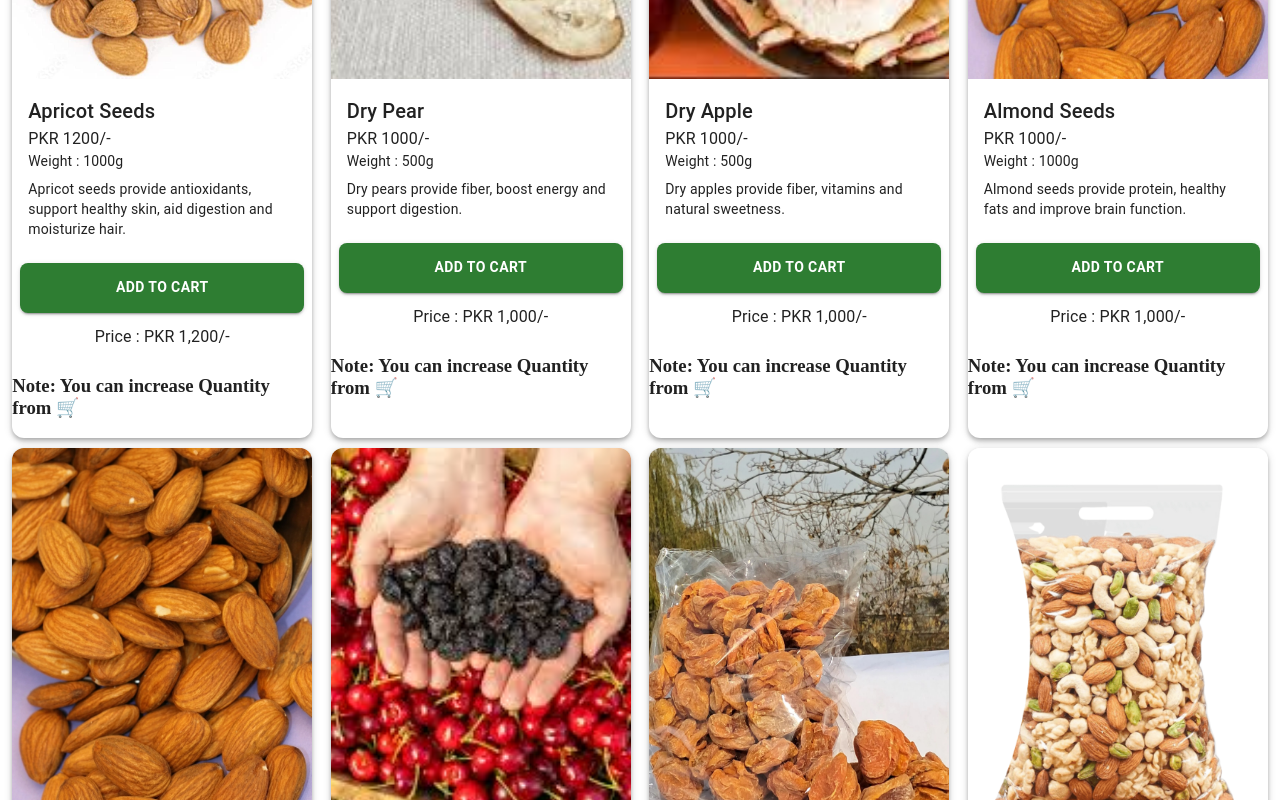
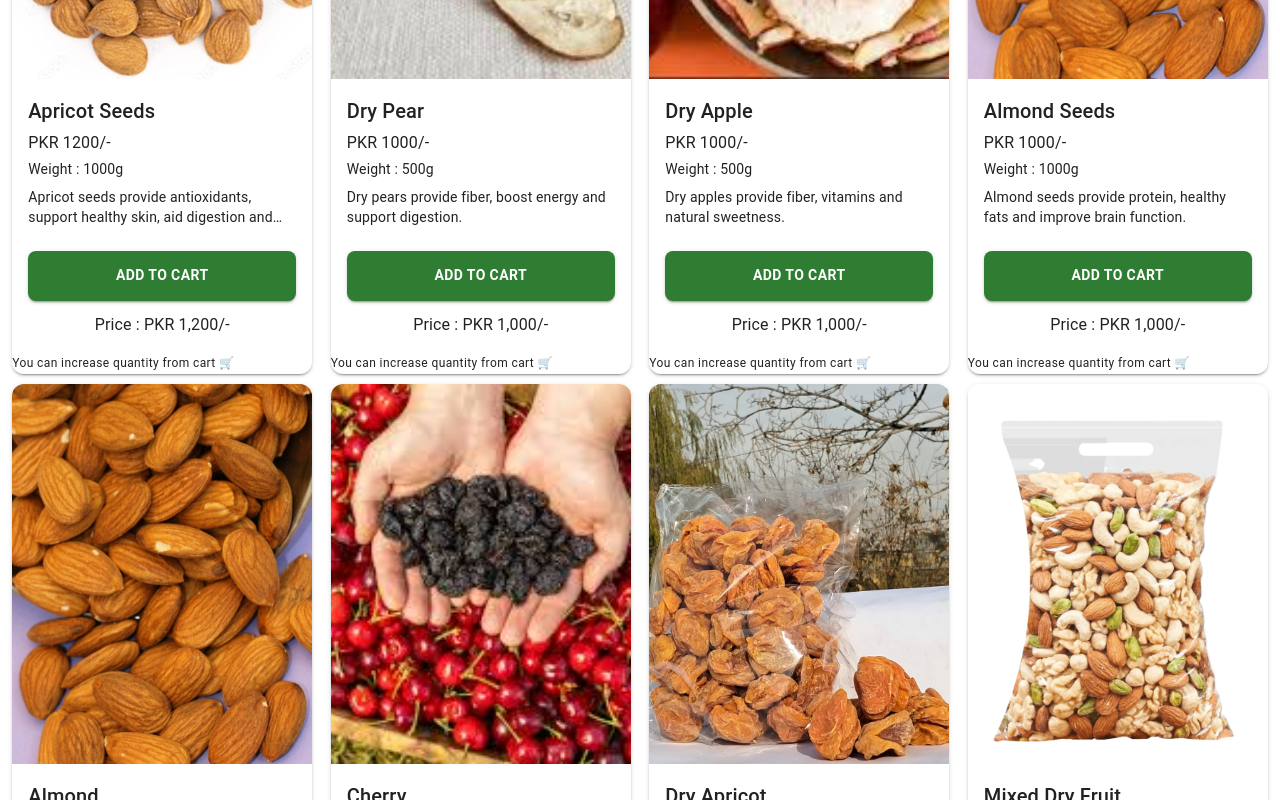
Before and after one commit to zulfiqaraliwd/Ecommerce-MUI-RTK, a React (Vite) app: page / in a window 1280 px wide. Shown: the part 1060-1860 px from the top of the page. Built offline with nearby package versions, Linux system fonts and the light colour scheme.

Commit message:
cart summary added

```diff
--- a/src/Components/Buttons/Button.jsx
+++ b/src/Components/Buttons/Button.jsx
@@ -8,9 +8,10 @@ import { addToCart } from "../../feature/cart/cartSlice";
 export default function ColorButtons({ product }) {
   const dispatch = useDispatch();
 
-  const handleAddToCart = () => {
-    dispatch(addToCart({ ...product, quantity: 1 }));
-  };
+const handleAddToCart = () => {
+  dispatch(addToCart({ ...product, quantity: 1 }));
+  alert("✅ Product has been added to cart!");
+};
 
   return (
     <Stack spacing={1.5} alignItems="center">
--- a/src/Components/ProductCards/ProductCards.jsx
+++ b/src/Components/ProductCards/ProductCards.jsx
@@ -3,6 +3,7 @@ import CardMedia from "@mui/material/CardMedia";
 import CardContent from "@mui/material/CardContent";
 import CardActions from "@mui/material/CardActions";
 import Typography from "@mui/material/Typography";
+import Box from "@mui/material/Box";
 
 import Button from "../Buttons/Button";
 
@@ -12,48 +13,75 @@ function ProductCards({ product }) {
       sx={{
         width: 300,
         borderRadius: 3,
-    boxShadow: 4,
+        boxShadow: 2,
+        overflow: "hidden",
+        transition: "transform 0.3s ease, box-shadow 0.3s ease",
+        "&:hover": {
+          transform: "translateY(-8px)",
+          boxShadow: 8,
+        },
       }}
     >
       {/* Image */}
+      <Box sx={{ overflow: "hidden" }}>
         <CardMedia
           component="img"
           height="380"
           image={product.image}
           alt={product.name}
+          sx={{
+            transition: "transform 0.4s ease",
+            "&:hover": {
+              transform: "scale(1.08)",
+            },
+          }}
         />
+      </Box>
 
       {/* Content */}
       <CardContent>
-        <Typography variant="h6" fontWeight="bold">
+        <Typography variant="h6" fontWeight="bold" noWrap>
           {product.name}
         </Typography>
 
-        <Typography color="success.main" fontWeight="bold">
+        <Typography color="success.main" fontWeight="bold" sx={{ mt: 0.5 }}>
           PKR {product.price}/-
         </Typography>
 
-        <Typography variant="body2">
+        <Typography variant="body2" color="text.secondary" sx={{ mt: 0.5 }}>
           Weight : {product.weight}
         </Typography>
 
         <Typography
           variant="body2"
           color="text.secondary"
-          sx={{ mt: 1 }}
+          sx={{
+            mt: 1,
+            display: "-webkit-box",
+            WebkitLineClamp: 2,
+            WebkitBoxOrient: "vertical",
+            overflow: "hidden",
+          }}
         >
           {product.desc}
         </Typography>
       </CardContent>
 
       {/* Buttons */}
-   <CardActions sx={{ display: "block" }}>
+      <CardActions sx={{ display: "block", px: 2, pb: 2 }}>
         <Button product={product} />
       </CardActions>
-<h3> Note: You can increase Quantity from 🛒</h3>
+
+      <Typography
+        variant="caption"
+        align="center"
+        display="block"
+        color="text.secondary"
+        sx={{ pb: 1.5 }}
+      >
+         You can increase quantity from cart 🛒
+      </Typography>
     </Card>
-
-
   );
 }
 
--- a/src/Pages/CartPage.jsx
+++ b/src/Pages/CartPage.jsx
@@ -1,8 +1,19 @@
+import { useState } from "react";
 import { useDispatch, useSelector } from "react-redux";
+
 import Stack from "@mui/material/Stack";
+import Box from "@mui/material/Box";
 import IconButton from "@mui/material/IconButton";
 import Typography from "@mui/material/Typography";
 import Paper from "@mui/material/Paper";
+import Button from "@mui/material/Button";
+
+import Dialog from "@mui/material/Dialog";
+import DialogTitle from "@mui/material/DialogTitle";
+import DialogContent from "@mui/material/DialogContent";
+import DialogContentText from "@mui/material/DialogContentText";
+import DialogActions from "@mui/material/DialogActions";
+
 import AddIcon from "@mui/icons-material/Add";
 import RemoveIcon from "@mui/icons-material/Remove";
 import DeleteIcon from "@mui/icons-material/Delete";
@@ -16,6 +27,16 @@ import {
 function CartPage() {
   const cartItems = useSelector((state) => state.cart.cartItems);
   const dispatch = useDispatch();
+
+  const [open, setOpen] = useState(false);
+
+  const handleOrder = () => {
+    setOpen(true);
+  };
+
+  const handleClose = () => {
+    setOpen(false);
+  };
 
   //   Total Quantity
   const totalQuantity = cartItems.reduce(
@@ -43,7 +64,7 @@ function CartPage() {
   }
 
   return (
-    <Stack spacing={2} sx={{ p: 3 }}>
+    <Stack spacing={2} sx={{ p: 3, width: "100%" }}>
       {/* Cart Products */}
       {cartItems.map((item) => (
         <Paper
@@ -52,6 +73,7 @@ function CartPage() {
           sx={{
             p: 2,
             borderRadius: 2,
+            width: "100%",
           }}
         >
           <Stack
@@ -84,9 +106,7 @@ function CartPage() {
                 <RemoveIcon />
               </IconButton>
 
-              <Typography fontWeight="bold">
-                {item.quantity}
-              </Typography>
+              <Typography fontWeight="bold">{item.quantity}</Typography>
 
               <IconButton
                 size="small"
@@ -119,13 +139,23 @@ function CartPage() {
         </Paper>
       ))}
 
+      {/* Summary + Button wrapper — is Box se hi centering guaranteed hogi */}
+      <Box
+        sx={{
+          width: "100%",
+          display: "flex",
+          flexDirection: "column",
+          alignItems: "center",
+          gap: 2,
+          mt: 2,
+        }}
+      >
         {/* Summary Card */}
         <Paper
           elevation={4}
           sx={{
             width: 350,
-          ml: "auto",
-          mt: 4,
+            maxWidth: "100%",
             p: 3,
             borderRadius: 3,
           }}
@@ -151,6 +181,48 @@ function CartPage() {
             Grand Total: PKR {totalPrice.toLocaleString()}/-
           </Typography>
         </Paper>
+
+        {/* Order Button */}
+        <Button
+          variant="contained"
+          color="success"
+          sx={{
+            width: 350,
+            maxWidth: "100%",
+            height: 45,
+          }}
+          onClick={() => setOpen(true)}
+        >
+          Order Now
+        </Button>
+      </Box>
+
+      <Dialog open={open} onClose={() => setOpen(false)}>
+        <DialogTitle>🛒 Confirm Order</DialogTitle>
+
+        <DialogContent>
+          <DialogContentText>
+            Are you sure you want to place this order?
+          </DialogContentText>
+        </DialogContent>
+
+        <DialogActions>
+          <Button color="error" onClick={() => setOpen(false)}>
+            Cancel
+          </Button>
+
+          <Button
+            variant="contained"
+            color="success"
+            onClick={() => {
+              alert("✅ Your order has been placed successfully!");
+              setOpen(false);
+            }}
+          >
+            Confirm
+          </Button>
+        </DialogActions>
+      </Dialog>
     </Stack>
   );
 }
```
Lines whose indentation alone changed are shown as unchanged.
